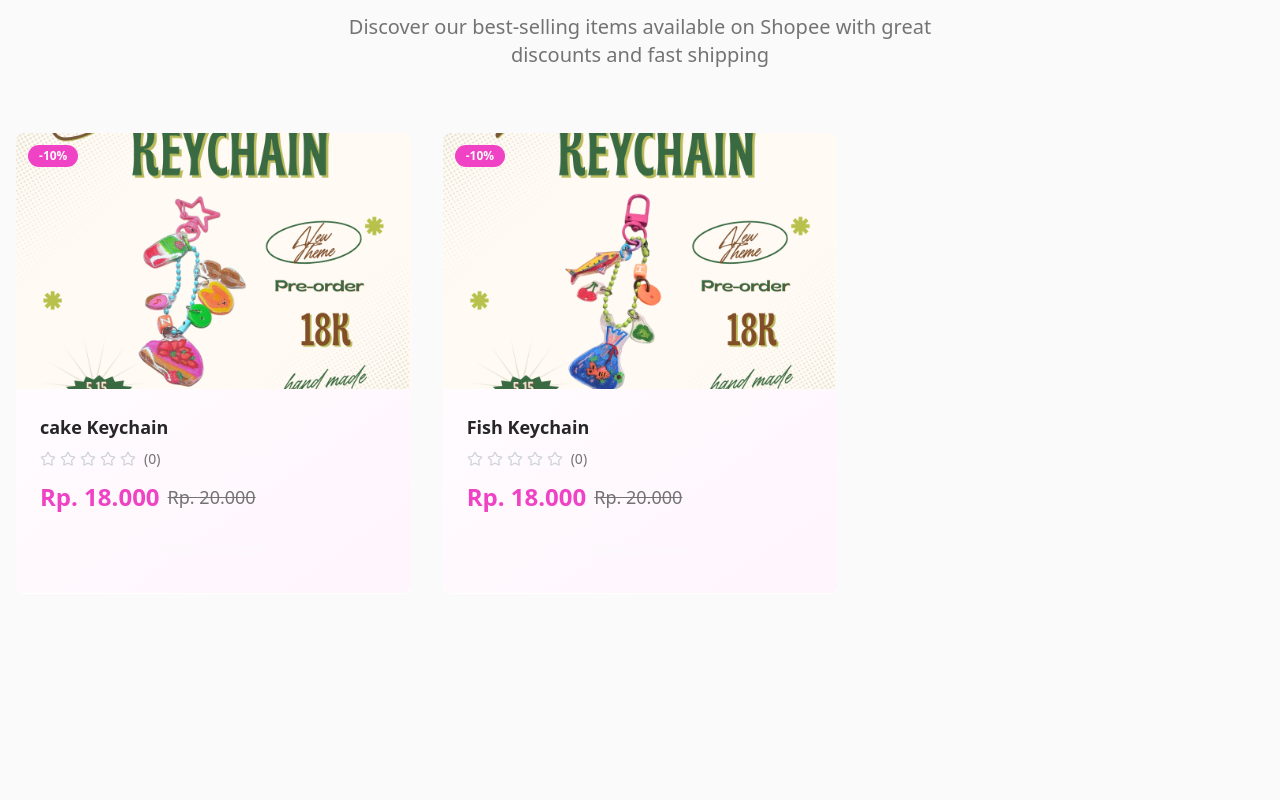
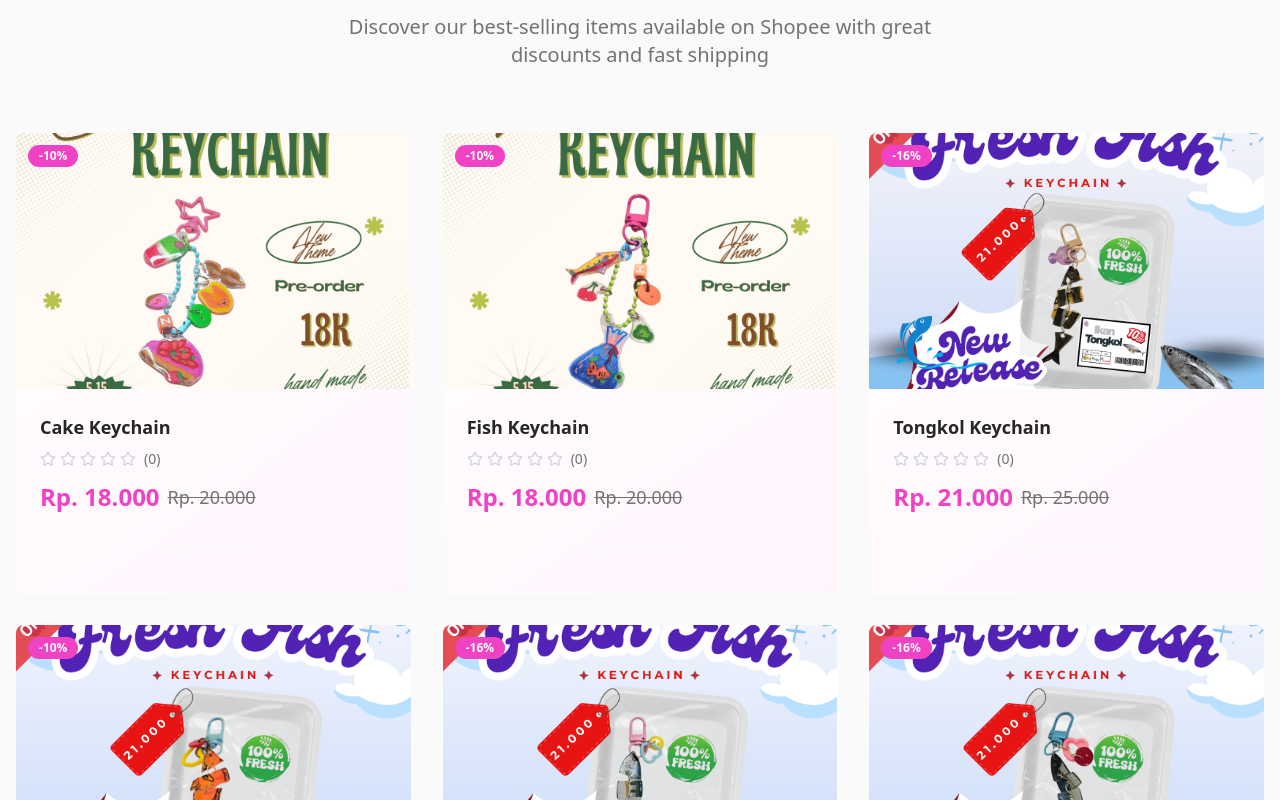
Before and after one commit to depjarr/keychain, a React (Vite) app: page / in a window 1280 px wide. Shown: the part 2000-2800 px from the top of the page. Before the commit the page ends 2673 px from the top, so only its background shows below. Built offline with nearby package versions, Linux system fonts and the light colour scheme.

Commit message:
add product

```diff
--- a/src/components/ProductShowcase.tsx
+++ b/src/components/ProductShowcase.tsx
@@ -1,10 +1,14 @@
 import { ProductCard } from "./ProductCard";
 import cakekeychain from "@/assets/kue.png";
 import fishkeychain from "@/assets/ikan.png";
+import tongkolkeychain from "@/assets/tongkol.png";
+import nilakeychain from "@/assets/nila.png";
+import selarkeychain from "@/assets/selar.png";
+import kembungkeychain from "@/assets/kembung.png";
 
 const products = [
   {
-    title: "cake Keychain",
+    title: "Cake Keychain",
     price: "Rp. 18.000",
     originalPrice: "Rp. 20.000",
     image: cakekeychain,
@@ -25,6 +29,53 @@ const products = [
     shopeeUrl: "https://shopee.co.id/Keychain-aesthetic-lucu-handmade-i.142766081.40522654150", // Replace with actual Shopee URL
   },
 
+  {
+    title: "Tongkol Keychain",
+    price: "Rp. 21.000",
+    originalPrice: "Rp. 25.000",
+    image: tongkolkeychain,
+    rating: 0,
+    reviews: 0,
+    discount: "16%",
+
+    shopeeUrl: "https://shopee.co.id/Keychain-Fish-Ikan-Lucu-Handmade-i.142766081.44222649044", // Replace with actual Shopee URL
+  },
+
+  {
+    title: "Nila Keychain",
+    price: "Rp. 21.000",
+    originalPrice: "Rp. 25.000",
+    image: nilakeychain,
+    rating: 0,
+    reviews: 0,
+    discount: "10%",
+
+    shopeeUrl: "https://shopee.co.id/Keychain-Fish-Ikan-Lucu-Handmade-i.142766081.44222649044", // Replace with actual Shopee URL
+  },
+
+  {
+    title: "Selar Keychain",
+    price: "Rp. 18.000",
+    originalPrice: "Rp. 20.000",
+    image: selarkeychain,
+    rating: 0,
+    reviews: 0,
+    discount: "16%",
+
+    shopeeUrl: "https://shopee.co.id/Keychain-Fish-Ikan-Lucu-Handmade-i.142766081.44222649044", // Replace with actual Shopee URL
+  },
+
+  {
+    title: "Kembung Keychain",
+    price: "Rp. 21.000",
+    originalPrice: "Rp. 25.000",
+    image: kembungkeychain,
+    rating: 0,
+    reviews: 0,
+    discount: "16%",
+
+    shopeeUrl: "https://shopee.co.id/Keychain-Fish-Ikan-Lucu-Handmade-i.142766081.44222649044", // Replace with actual Shopee URL
+  },
 ];
 
 export const ProductShowcase = () => {
```
